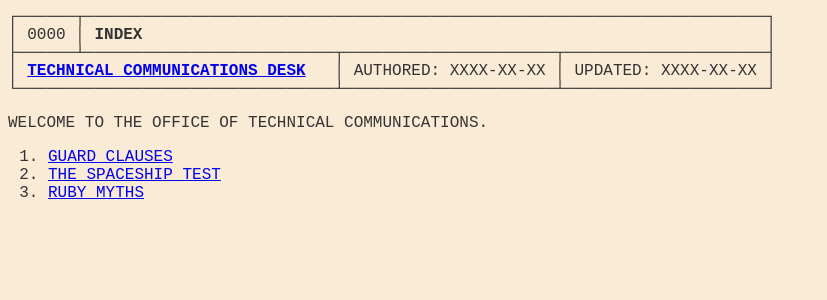
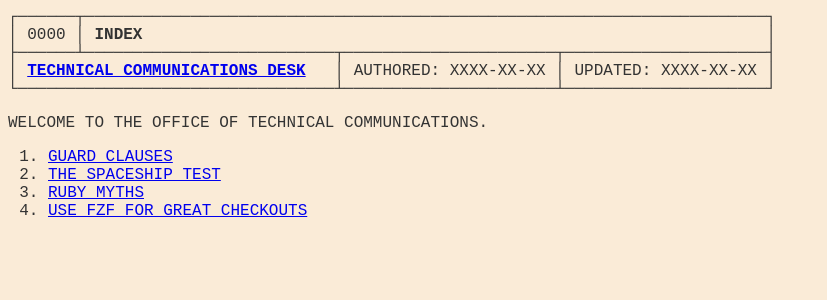
Before and after one commit to jsrn/jsrn.github.io, a Jekyll site: the page built from tcd/index.md, in a window 1280 px wide. Shown: the top 300 px of the page, without its empty margins (0-827 px from the left). Built offline with Jekyll 4.4.1, drawn with Linux system fonts in a browser that asks for light colours.

Commit message:
add index entry

```diff
--- a/tcd/index.md
+++ b/tcd/index.md
@@ -11,3 +11,4 @@ WELCOME TO THE OFFICE OF TECHNICAL COMMUNICATIONS.
 1. [GUARD CLAUSES](0001-guard-clauses)
 2. [THE SPACESHIP TEST](0002-spaceship-test)
 3. [RUBY MYTHS](0003-ruby-myths)
+4. [USE FZF FOR GREAT CHECKOUTS](0004-use-fzf-for-great-checkouts)
```
